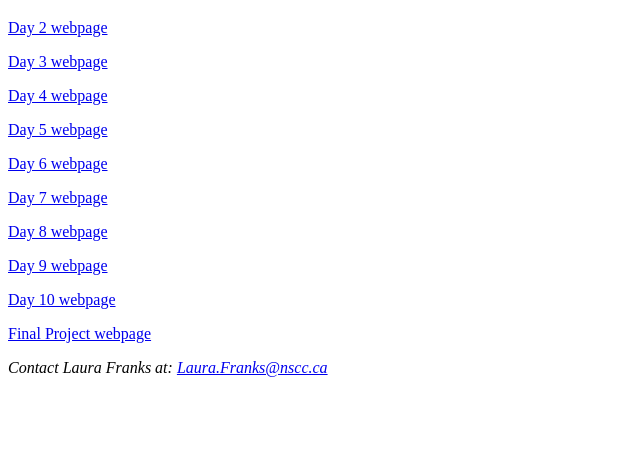
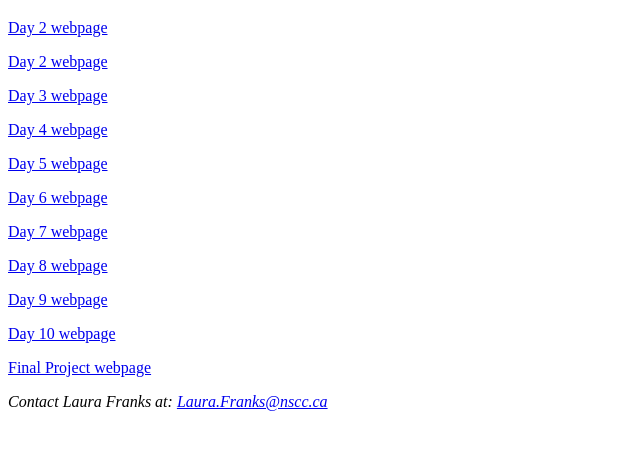
Before and after one commit to laurafranks/WEBD, a plain HTML site: page index.html in a window 1280 px wide. Shown: the part 61-510 px from the top of the page, without its empty margins (0-640 px from the left). Drawn offline with Linux system fonts and the light colour scheme.

Commit message:
Update index.html

```diff
--- a/index.html
+++ b/index.html
@@ -9,16 +9,17 @@
     <h1>Laura Frank's WEBD pages!</h1>
     </header>
     <section>
-    <p><a href="Day2/page2.html" target="_blank">Day 2 webpage</a></p>
-    <p><a href="Day3/page3.html" target="_blank">Day 3 webpage</a></p>
-    <p><a href="Day4/page4.html" target="_blank">Day 4 webpage</a></p>
-    <p><a href="Day5/page5.html" target="_blank">Day 5 webpage</a></p>
-    <p><a href="Day6/page6.html" target="_blank">Day 6 webpage</a></p>
-    <p><a href="Day7/page7.html" target="_blank">Day 7 webpage</a></p>
-    <p><a href="Day8/page8.html" target="_blank">Day 8 webpage</a></p>
-    <p><a href="Day9/page9.html" target="_blank">Day 9 webpage</a></p>
-    <p><a href="Day10/page10.html" target="_blank">Day 10 webpage</a></p>
-    <p><a href="FinalProject/final.html" target="_blank">Final Project webpage</a></p>
+    <p><a href="Day2/page2.html" target="_self">Day 2 webpage</a></p>
+    <p><a href="Day2/page2.html" target="_self">Day 2 webpage</a></p>
+    <p><a href="Day3/page3.html" target="_self">Day 3 webpage</a></p>
+    <p><a href="Day4/page4.html" target="_self">Day 4 webpage</a></p>
+    <p><a href="Day5/page5.html" target="_self">Day 5 webpage</a></p>
+    <p><a href="Day6/page6.html" target="_self">Day 6 webpage</a></p>
+    <p><a href="Day7/page7.html" target="_self">Day 7 webpage</a></p>
+    <p><a href="Day8/page8.html" target="_self">Day 8 webpage</a></p>
+    <p><a href="Day9/page9.html" target="_self">Day 9 webpage</a></p>
+    <p><a href="Day10/page10.html" target="_self">Day 10 webpage</a></p>
+    <p><a href="FinalProject/final.html" target="_self">Final Project webpage</a></p>
     </section>
     <footer>
       <address>Contact Laura Franks at: <a href="mailto:Laura.Franks@nscc.ca">Laura.Franks@nscc.ca</a></address>
```
